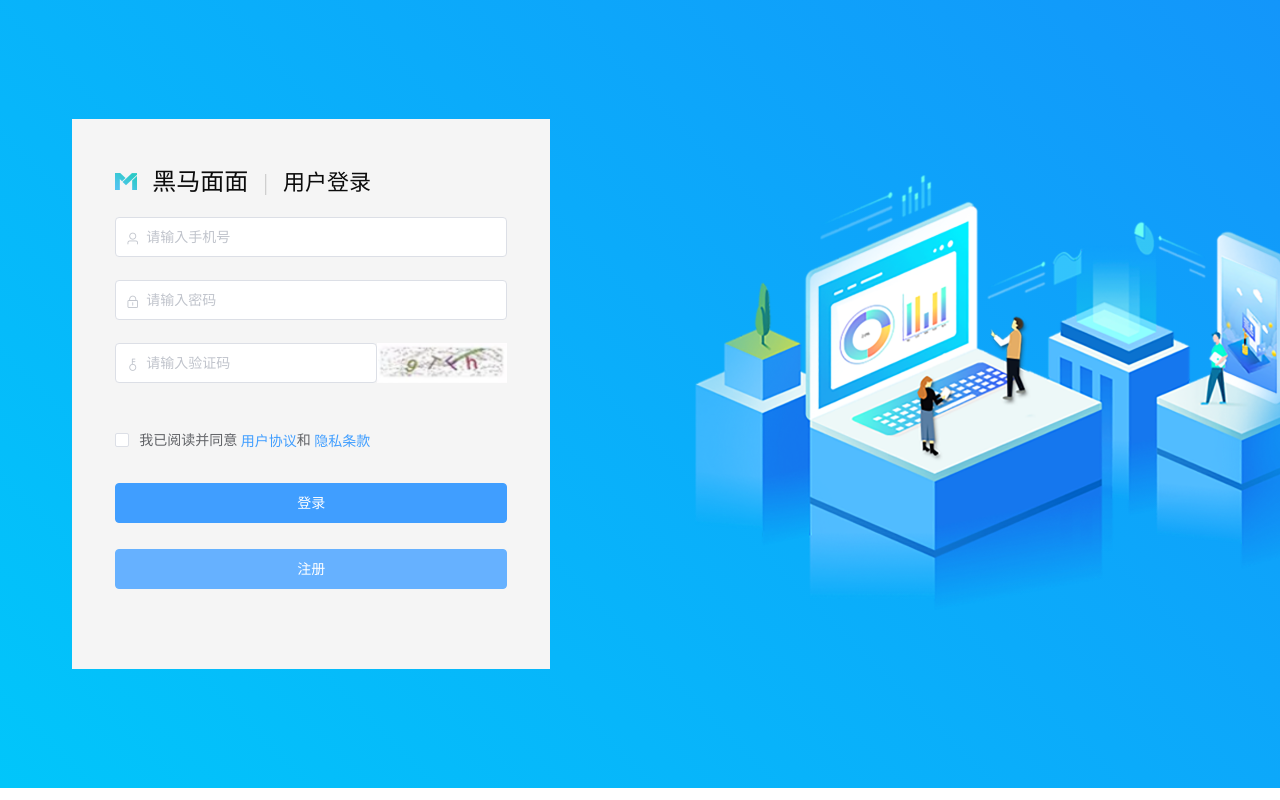
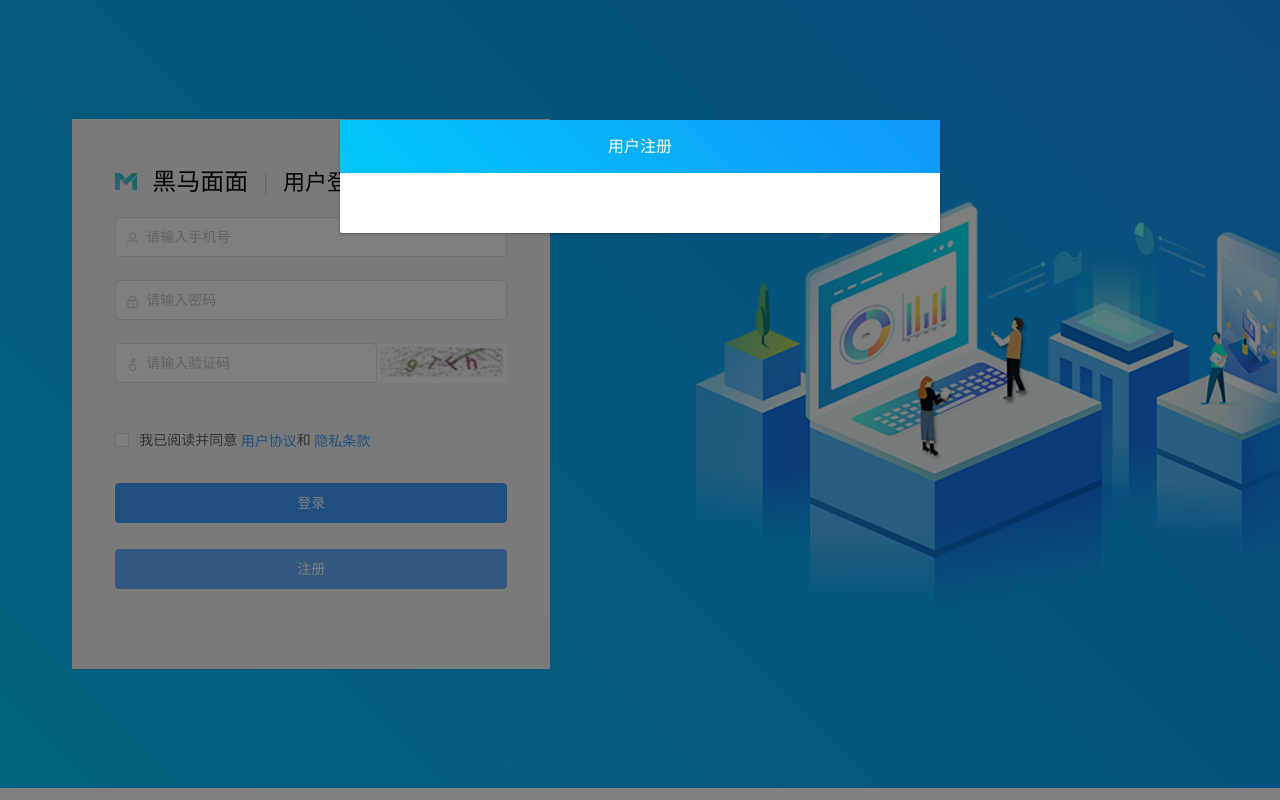
Before and after one commit to Joyce1012/heimamm12, a Vue app: page /#/ in a window 1280 px wide. Both pictures are taken after a click on the button "注册". Shown: the top 800 px of the page. Built offline with nearby package versions, Linux system fonts and the light colour scheme.

Commit message:
注册模块-标题栏样式处理

```diff
--- a/src/view/login/login.vue
+++ b/src/view/login/login.vue
@@ -38,20 +38,29 @@
         </el-form-item>
 
         <el-form-item>
-          <el-button type="primary" class="btn" @click="submit">登录</el-button>
+          <el-button type="primary" class="btn" @click="loginClick">登录</el-button>
           <br />
-          <el-button type="primary" class="btn" @click="reset">注册</el-button>
+          <el-button type="primary" class="btn" @click="registerClick">注册</el-button>
         </el-form-item>
       </el-form>
     </div>
     <div class="right">
       <img src="@/assets/img/login_banner_ele.png" alt />
     </div>
+
+    <register ref="register"></register>
+
   </div>
 </template>
 
 <script>
+import register from "./register.vue";
+
 export default {
+  name: "login",
+  components: {
+    register
+  },
   data() {
     return {
        form: {
@@ -77,13 +86,13 @@ export default {
     }
   },
    methods: {
-    submit(){
+    loginClick(){
       this.$refs.form.validate(result=>{
         this.$message.success(result + '');
       });
     },
-    reset(){
-      this.$refs.form.resetFields();
+    registerClick(){
+      this.$refs.register.dialogFormVisible = true;
     }
   },
 
--- /dev/null
+++ b/src/view/login/register.vue
@@ -0,0 +1,34 @@
+<template>
+  <el-dialog :visible.sync="dialogFormVisible" class="register" width="600px" :show-close="false">
+    <div slot="title" class="title">用户注册</div>
+  </el-dialog>
+</template>
+
+<script>
+export default {
+  data() {
+    return {
+      dialogFormVisible: false
+    };
+  }
+};
+</script>
+
+<style lang="less">
+.register {
+  .title {
+    height: 53px;
+    background: linear-gradient(
+      225deg,
+      rgba(17, 151, 251, 1),
+      rgba(1, 198, 247, 1)
+    );
+    color: #fff;
+    text-align: center;
+    line-height: 53px;
+  }
+  .el-dialog__header {
+      padding: 0;
+  }
+}
+</style>
```
